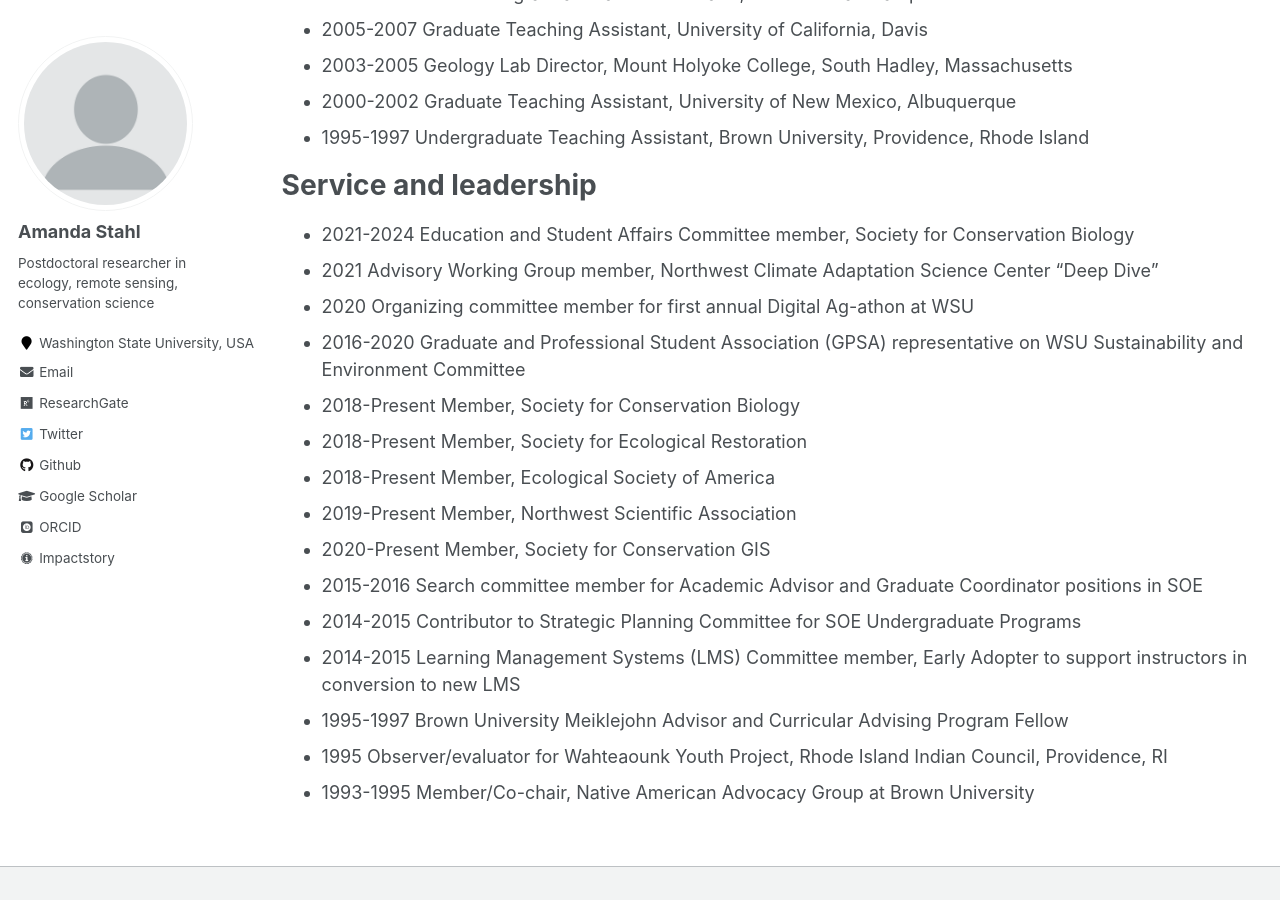
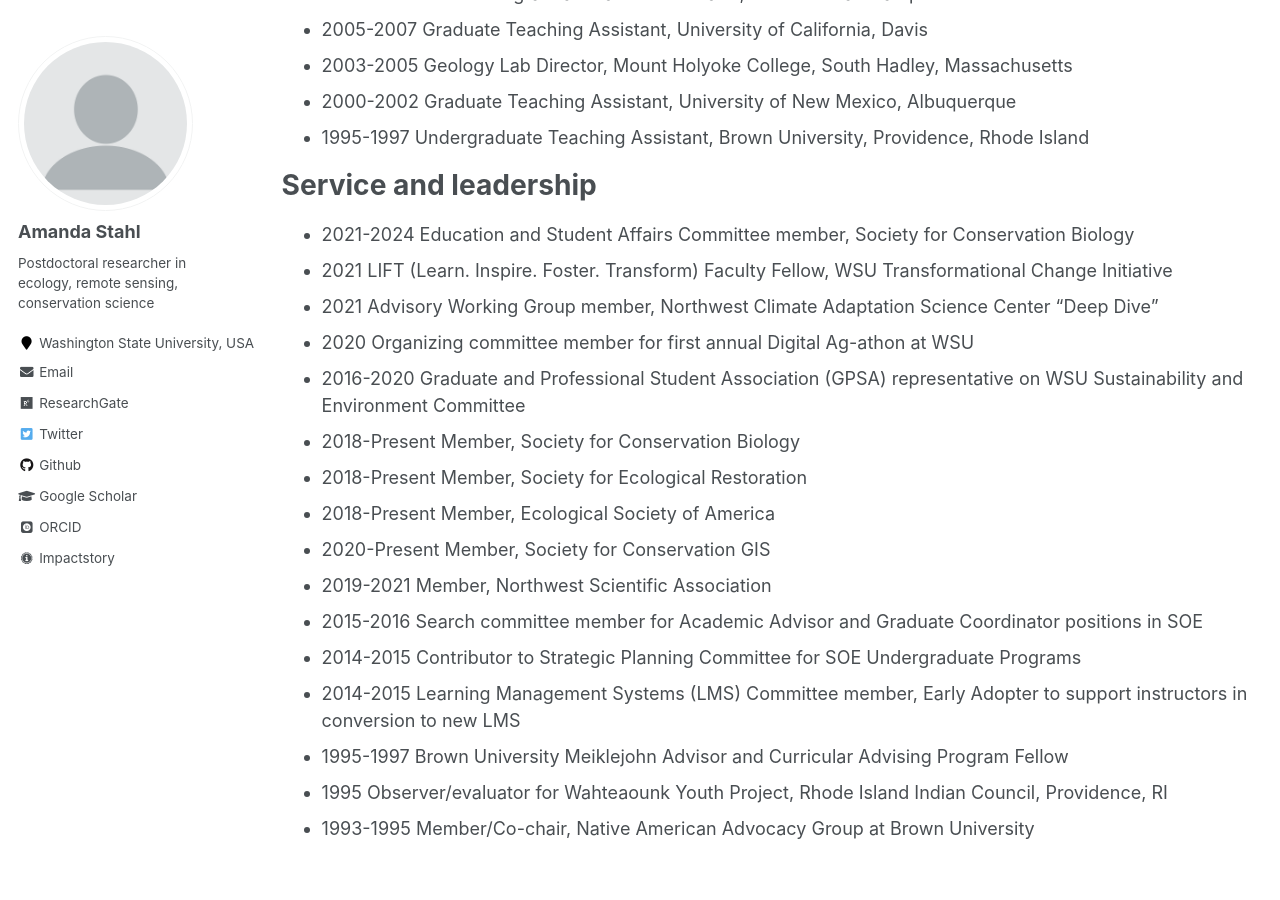
Before and after one commit to ATStahl/ATSpages, a Jekyll site: the page built from _pages/cv.md, in a window 1280 px wide and 900 px high, scrolled down 2381 px. Built offline with Jekyll 4.4.1, drawn with Linux system fonts in a browser that asks for light colours; some web fonts are replaced.

```diff
--- a/_pages/cv.md
+++ b/_pages/cv.md
@@ -76,18 +76,19 @@ Additional Teaching Experience
 
 Service and leadership
 ======
-* 2021-2024	  Education and Student Affairs Committee member, Society for Conservation Biology
-* 2021	      Advisory Working Group member, Northwest Climate Adaptation Science Center “Deep Dive”
-* 2020	      Organizing committee member for first annual Digital Ag-athon at WSU
-* 2016-2020	  Graduate and Professional Student Association (GPSA) representative on WSU Sustainability and Environment Committee
-* 2018-Present	Member, Society for Conservation Biology
-* 2018-Present	Member, Society for Ecological Restoration
-* 2018-Present	Member, Ecological Society of America
-* 2019-Present	Member, Northwest Scientific Association
-* 2020-Present	Member, Society for Conservation GIS
-* 2015-2016	  Search committee member for Academic Advisor and Graduate Coordinator positions in SOE
-* 2014-2015	  Contributor to Strategic Planning Committee for SOE Undergraduate Programs
-* 2014-2015	  Learning Management Systems (LMS) Committee member, Early Adopter to support instructors in conversion to new LMS
-* 1995-1997 	Brown University Meiklejohn Advisor and Curricular Advising Program Fellow
-* 1995 		    Observer/evaluator for Wahteaounk Youth Project, Rhode Island Indian Council, Providence, RI
-* 1993-1995 	Member/Co-chair, Native American Advocacy Group at Brown University
+* 2021-2024  Education and Student Affairs Committee member, Society for Conservation Biology
+* 2021  LIFT (Learn. Inspire. Foster. Transform) Faculty Fellow, WSU Transformational Change Initiative
+* 2021  Advisory Working Group member, Northwest Climate Adaptation Science Center “Deep Dive”
+* 2020    Organizing committee member for first annual Digital Ag-athon at WSU
+* 2016-2020   Graduate and Professional Student Association (GPSA) representative on WSU Sustainability and Environment Committee
+* 2018-Present    Member, Society for Conservation Biology
+* 2018-Present    Member, Society for Ecological Restoration
+* 2018-Present    Member, Ecological Society of America
+* 2020-Present    Member, Society for Conservation GIS
+* 2019-2021    Member, Northwest Scientific Association
+* 2015-2016   Search committee member for Academic Advisor and Graduate Coordinator positions in SOE
+* 2014-2015   Contributor to Strategic Planning Committee for SOE Undergraduate Programs
+* 2014-2015   Learning Management Systems (LMS) Committee member, Early Adopter to support instructors in conversion to new LMS
+* 1995-1997   Brown University Meiklejohn Advisor and Curricular Advising Program Fellow
+* 1995    Observer/evaluator for Wahteaounk Youth Project, Rhode Island Indian Council, Providence, RI
+* 1993-1995   Member/Co-chair, Native American Advocacy Group at Brown University
```
Also changed, not shown: _pages/about.md (+1 -1 lines).
